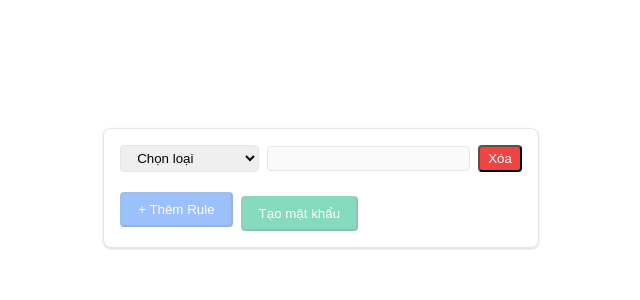
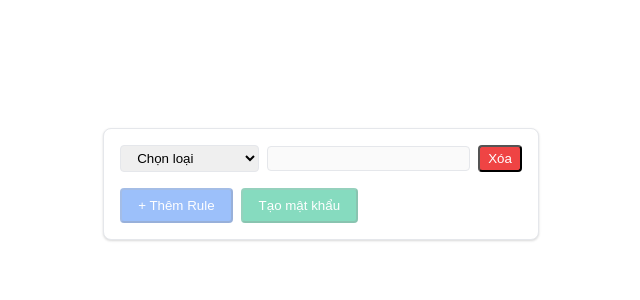
Before and after one commit to ruminahugo/CPP, a Next.js app: page / in a window 1280 px wide. Shown: the top 300 px of the page, without its empty margins (319-959 px from the left). Built offline with nearby package versions, Linux system fonts and the light colour scheme.

Commit message:
Fix lỗi commit trong Codespaces

```diff
--- a/components/rule.js
+++ b/components/rule.js
@@ -136,7 +136,7 @@ const RuleBuilder = () => {
           + Thêm Rule
         </button>
         <button
-          className="mt-4 px-4 py-2 bg-green-500 text-white rounded disabled:opacity-50"
+          className="mt-2 px-4 py-2 bg-green-500 text-white rounded disabled:opacity-50"
           onClick={handleSubmit}
           disabled={!isFormValid()}
         >
```
